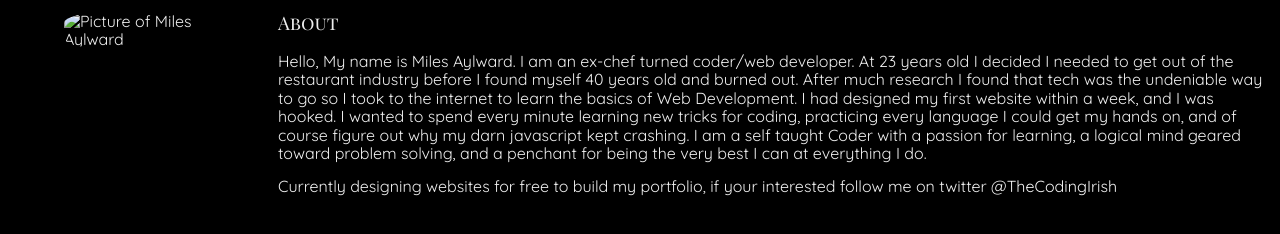
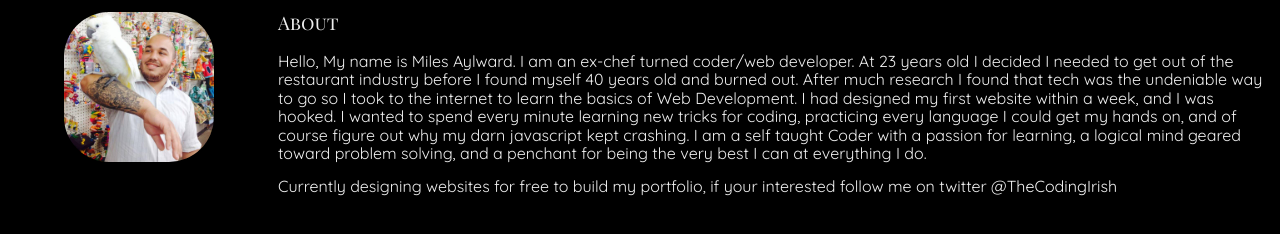
Before and after one commit to milesaylward/bullshit, a plain HTML site: page about.html in a window 1280 px wide. Shown: the part 140-374 px from the top of the page. Drawn offline with nearby package versions, Linux system fonts and the light colour scheme.

Commit message:
minor changes

```diff
--- a/about.html
+++ b/about.html
@@ -25,7 +25,7 @@
         </nav>
       </header>
     <section>
-      <img src="Image/My_profile" alt="Picture of Miles Aylward" class="profile-photo">
+      <img src="image/profile.jpg" alt="Picture of Miles Aylward" class="profile-photo">
       <h3 id="about-header">About</h3>
       <p class="about">Hello, My name is Miles Aylward. I am an ex-chef turned coder/web developer. At 23 years old I decided I needed to get out of the restaurant industry before I found myself 40 years old and burned out. After much research I found that tech was the undeniable way to go so I took to the internet to learn the basics of Web Development. I had designed my first website within a week, and I was hooked. I wanted to spend every minute learning new tricks for coding, practicing every language I could get my hands on, and of course figure out why my darn javascript kept crashing. I am a self taught Coder with a passion for learning, a logical mind geared toward problem solving, and a penchant for being the very best I can at everything I do.</p>
       <p class="about" id="about-sub">Currently designing websites for free to build my portfolio, if your interested follow me on twitter <a href="https://twitter.com/TheCodingIrish" id="follow-me">@TheCodingIrish</a></p>
```
Also changed, not shown: image/profile.jpg (renamed from Image/My_profile.jpg), 1 other file.
